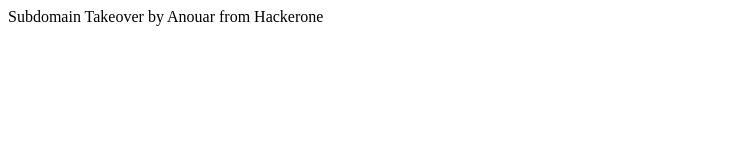
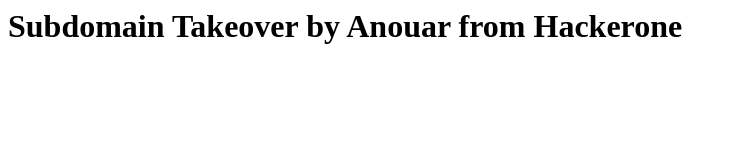
Before and after one commit to rayansec/subdomain-takeover, a plain HTML site: page index.html in a window 1280 px wide. Shown: the whole page, without its empty margins (0-736 px from the left). Drawn offline with Linux system fonts and the light colour scheme.

Commit message:
Update index.html

```diff
--- a/index.html
+++ b/index.html
@@ -1 +1 @@
-<h1></h1> Subdomain Takeover by Anouar from Hackerone</h1>
+<h1>Subdomain Takeover by Anouar from Hackerone</h1>
```
